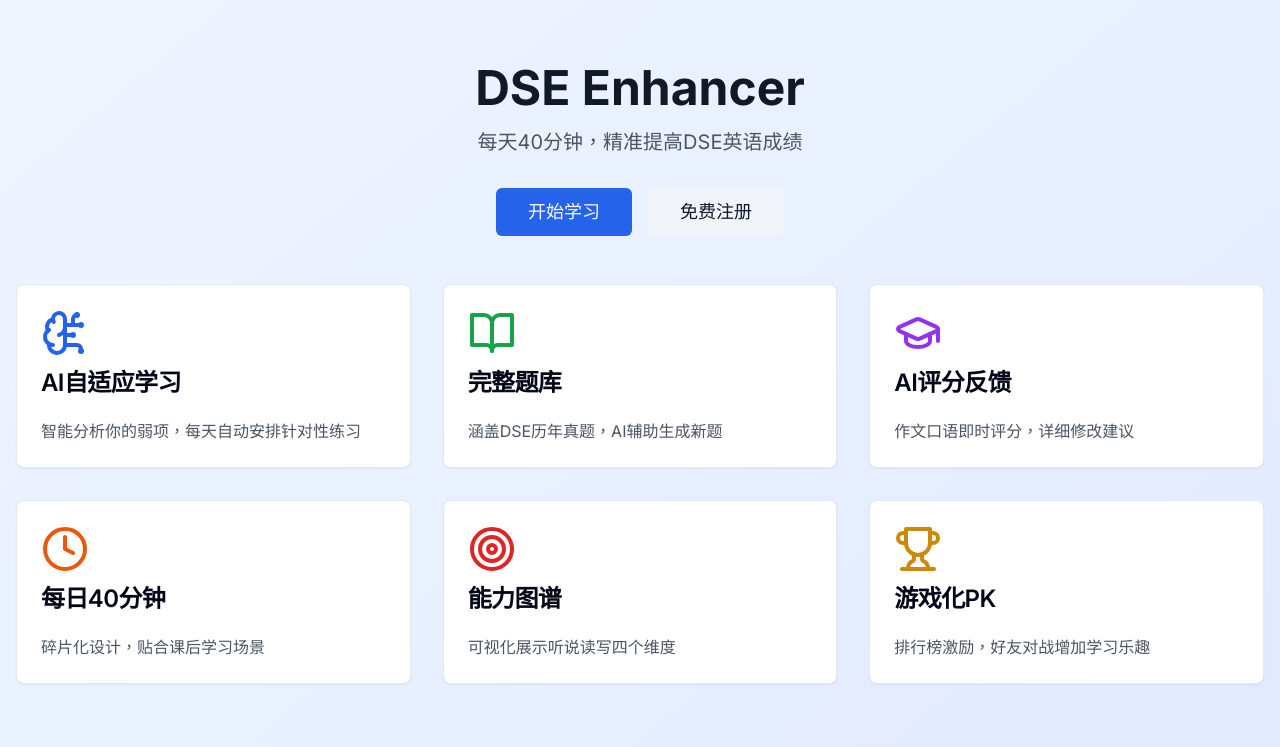
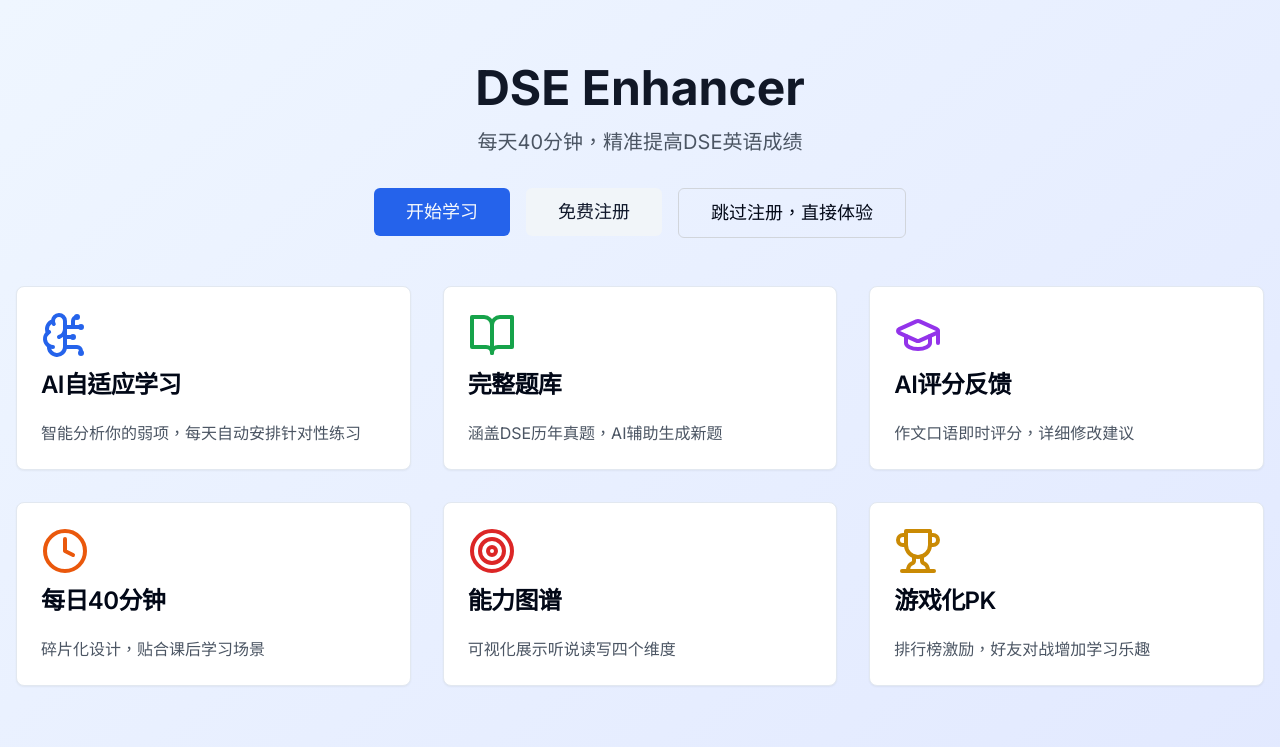
Before and after one commit to swj19821119/dse-enhancer, a Next.js app: page / in a window 1280 px wide. Shown: the top 747 px of the page. Built offline with nearby package versions, Linux system fonts and the light colour scheme.

Commit message:
兰：修复输入框颜色对比度，添加游客模式基础架构

```diff
--- a/app/page.tsx
+++ b/app/page.tsx
@@ -15,7 +15,7 @@ export default function Home() {
           <p className="text-xl text-gray-600 mb-8">
             每天40分钟，精准提高DSE英语成绩
           </p>
-          <div className="flex justify-center gap-4">
+          <div className="flex justify-center gap-4 flex-wrap">
             <Link href="/login">
               <Button className="text-lg px-8 py-6">
                 开始学习
@@ -24,6 +24,16 @@ export default function Home() {
             <Link href="/register">
               <Button variant="secondary" className="text-lg px-8 py-6">
                 免费注册
+              </Button>
+            </Link>
+            <Link href="/study" onClick={(e) => {
+              e.preventDefault();
+              localStorage.setItem('guestMode', 'true');
+              localStorage.setItem('guestId', 'guest_' + Date.now());
+              window.location.href = '/study';
+            }}>
+              <Button variant="ghost" className="text-lg px-8 py-6 border border-gray-300">
+                跳过注册，直接体验
               </Button>
             </Link>
           </div>
--- a/components/ui/input.tsx
+++ b/components/ui/input.tsx
@@ -10,7 +10,7 @@ const Input = React.forwardRef<HTMLInputElement, InputProps>(
       <input
         type={type}
         className={cn(
-          'flex h-10 w-full rounded-md border border-input bg-background px-3 py-2 text-sm ring-offset-background file:border-0 file:bg-transparent file:text-sm file:font-medium placeholder:text-muted-foreground focus-visible:outline-none focus-visible:ring-2 focus-visible:ring-ring focus-visible:ring-offset-2 disabled:cursor-not-allowed disabled:opacity-50',
+          'flex h-10 w-full rounded-md border border-gray-300 bg-white px-3 py-2 text-sm text-gray-900 ring-offset-white file:border-0 file:bg-transparent file:text-sm file:font-medium placeholder:text-gray-500 focus-visible:outline-none focus-visible:ring-2 focus-visible:ring-blue-500 focus-visible:ring-offset-2 disabled:cursor-not-allowed disabled:opacity-50',
           className
         )}
         ref={ref}
```
Also changed, not shown: store/auth.ts (+7 -1 lines).
